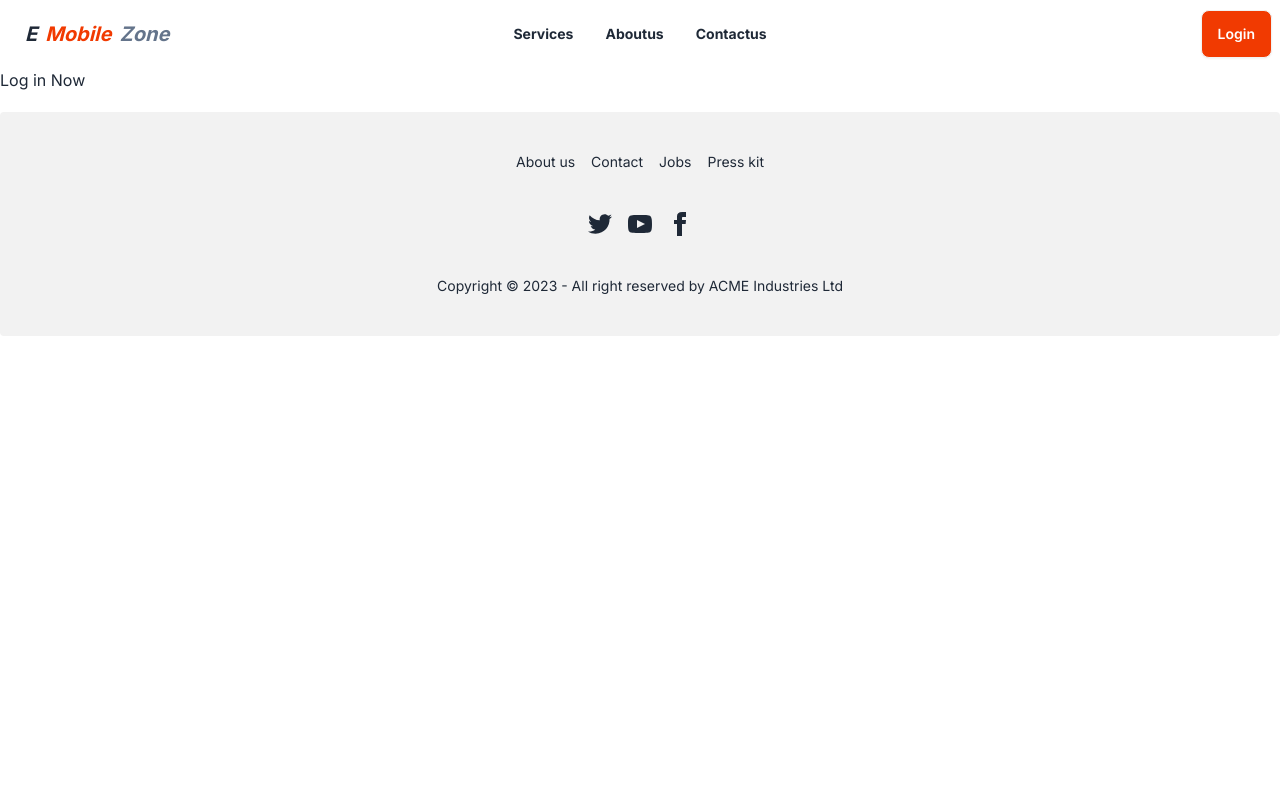
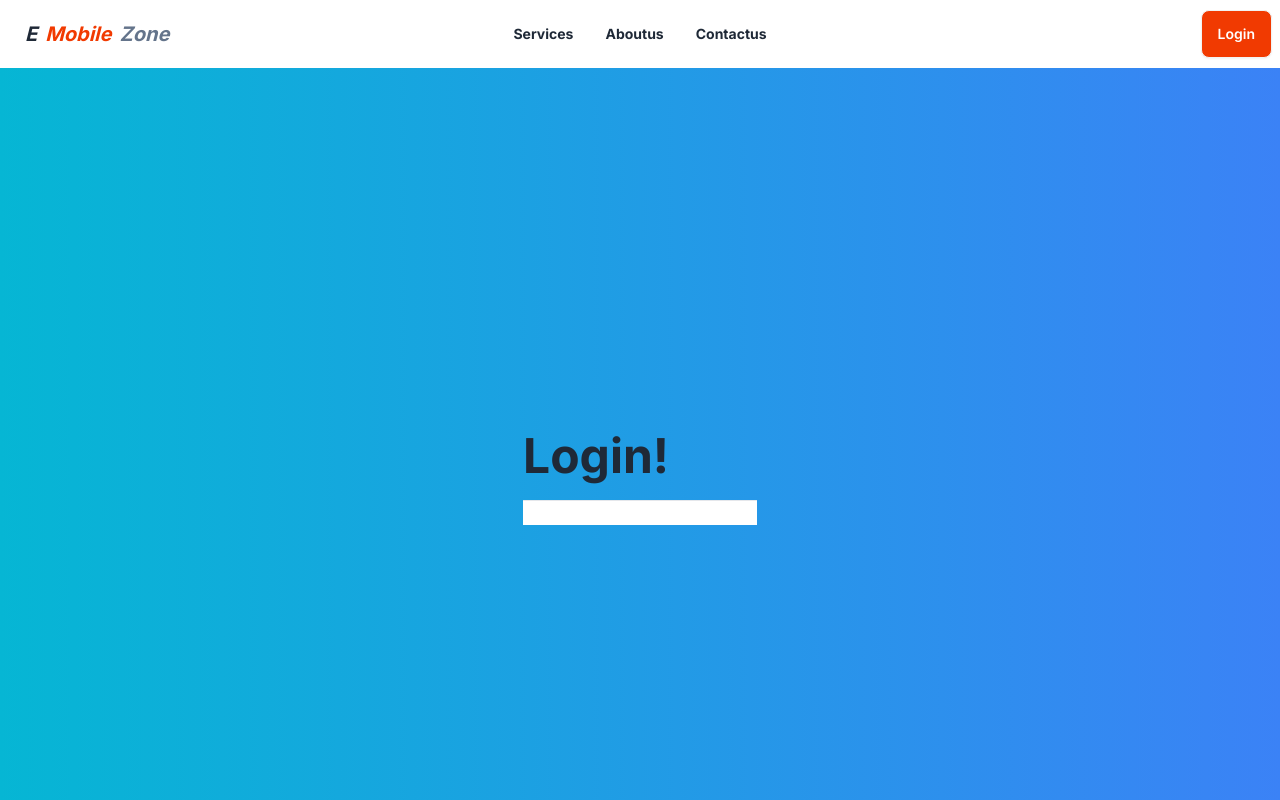
Before and after one commit to sumonhasan55/e-mobile-repair-zone, a Next.js app: page /login in a window 1280 px wide. Shown: the top 800 px of the page. Built offline with nearby package versions, Linux system fonts and the light colour scheme.

Commit message:
loginpage updated

```diff
--- a/src/app/allservices/page.js
+++ b/src/app/allservices/page.js
@@ -1,12 +1,13 @@
 import Layout from '@/components/Layout';
 import React from 'react';
+import Services from '../services/page';
 
 const AllServices = () => {
     return (
        <Layout>
-         <div className=' container h-screen'>
+         <div className=' container'>
 
-          <h1 className=' text-center my-10 font-extrabold text-5xl'>Our All Services</h1>
+          <Services/>
 
 
         </div>
--- a/src/app/login/page.js
+++ b/src/app/login/page.js
@@ -5,9 +5,20 @@ import Layout from '@/components/Layout';
 const login = () => {
     return (
         <Layout>
-            <div>
-            <h1>Log in Now</h1>
-        </div>
+
+            <>
+
+                <div className="min-h-screen hero bg-gradient-to-r from-cyan-500 to-blue-500">
+                    <div>
+                        <h3 className="my-5 text-5xl font-bold">Login!</h3>
+                        <hr />
+                        <form>
+                           <input type='text'></input>
+                        </form>
+                    </div>
+                </div>
+
+            </>
         </Layout>
     );
 };
--- a/src/components/Navbar.js
+++ b/src/components/Navbar.js
@@ -14,7 +14,7 @@ const Navbar = () => {
                             <li><a>Home</a></li>
                             <li><a>Aboutus</a></li>
                             <li>
-                                <Link href={"/services"}>Services</Link>
+                                <Link href={"/allservices"}>Services</Link>
                                 <ul className="p-2">
                                     <ul className="p-2">
                                         <li><a>Mobile Repair </a></li>
@@ -31,7 +31,7 @@ const Navbar = () => {
                     <ul className="menu menu-horizontal px-1 font-bold">
                         <li>
 
-                            <Link href={"/services"}>Services</Link>
+                            <Link href={"/allservices"}>Services</Link>
 
                         </li>
                         <li><a>Aboutus</a></li>
```
